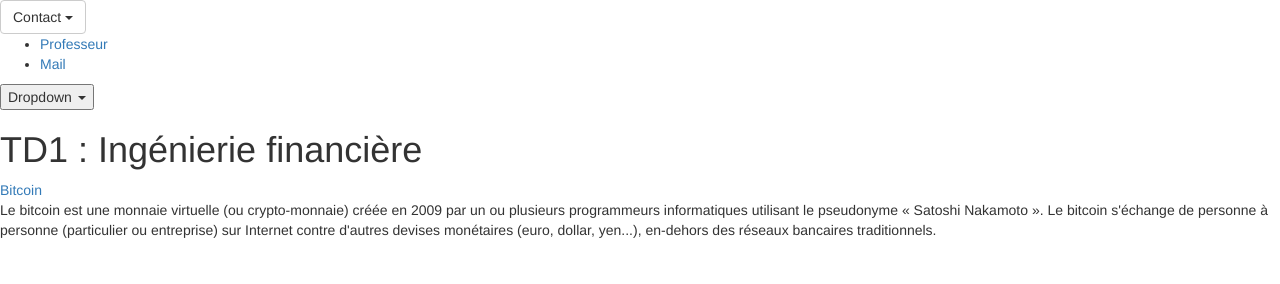
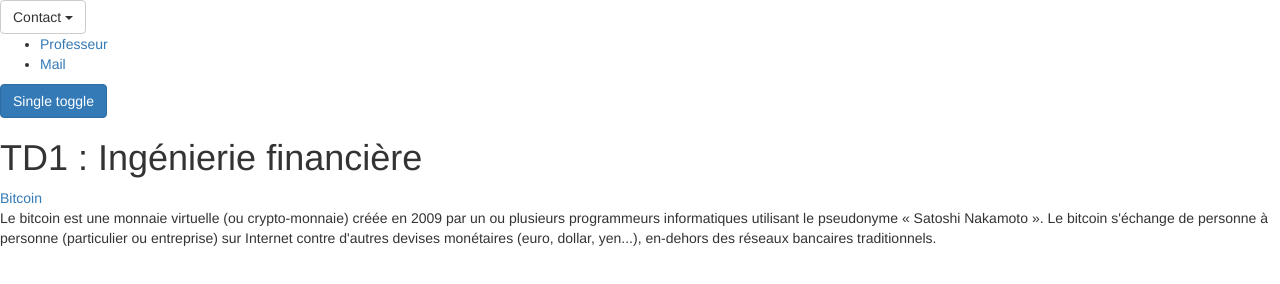
Before and after one commit to SawsH/SawsH.github.io, a plain HTML site: page index.html in a window 1280 px wide. Drawn offline with nearby package versions, Linux system fonts and the light colour scheme.

Commit message:
Update index.html

```diff
--- a/index.html
+++ b/index.html
@@ -21,14 +21,9 @@
     <li><a href="#">Professeur</a></li>
     <li><a href="#">Mail</a></li>
   </ul>
-  <div class="dropdown">
-  <button id="dLabel" type="button" data-toggle="dropdown" aria-haspopup="true" aria-expanded="false">
-    Dropdown
-    <span class="caret"></span>
-  </button>
-  <ul class="dropdown-menu" aria-labelledby="dLabel">
-  </ul>
-</div>
+  <button type="button" class="btn btn-primary" data-toggle="button" aria-pressed="false" autocomplete="off">
+  Single toggle
+</button>
 </div>
   <div>
   <h1>TD1 : Ingénierie financière</h1>
```
